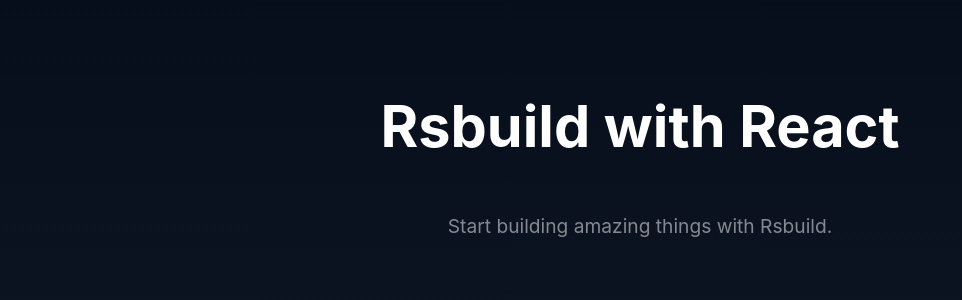
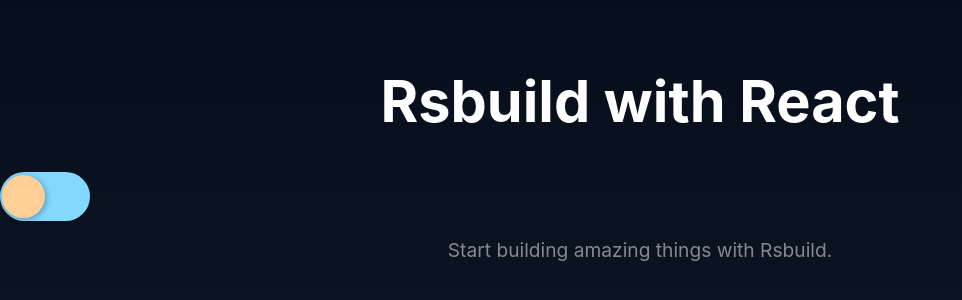
Before and after one commit to jonmah/jonmah, a React app: page / in a window 1280 px wide. Shown: the part 244-544 px from the top of the page, without its empty margins (0-962 px from the left). Built offline with nearby package versions, Linux system fonts and the light colour scheme; the HTML template or start-up script is replaced by a standard one.

Commit message:
Added Toggle component

```diff
--- a/src/App.tsx
+++ b/src/App.tsx
@@ -1,9 +1,11 @@
+import Toggle from './components/form/Toggle/Toggle';
 import './App.css';
 
 const App = () => {
   return (
     <div className="content">
       <h1>Rsbuild with React</h1>
+      <Toggle handleToggle={() => console.log('toggle')} testIdPrefix="asdf"/>
       <p>Start building amazing things with Rsbuild.</p>
     </div>
   );
--- /dev/null
+++ b/src/components/form/Toggle/Toggle.module.css
@@ -0,0 +1,50 @@
+.toggleInput {
+  display: none;
+}
+
+.toggleLabel {
+  cursor: pointer;
+  display: inline-block;
+  position: relative;
+  width: 5.6rem;
+  height: 3.1rem;
+  background-color: #83d8ff;
+  border-radius: 5rem;
+  transition: background-color 200ms
+    cubic-bezier(0.445, 0.05, 0.55, 0.95);
+}
+
+.toggleHandler {
+  background-color: #ffcf96;
+  border-radius: 5rem;
+  box-shadow: 0 2px 6px rgba(0, 0, 0, 0.3);
+  display: inline-block;
+  height: 2.7rem;
+  left: -1.3rem;
+  position: relative;
+  top: 0.2rem;
+  transform: rotate(-45deg);
+  transition: all 400ms
+    cubic-bezier(0.68, -0.55, 0.265, 1.55);
+  width: 2.7rem;
+  z-index: 1;
+}
+
+.toggleInput:checked {
+  + .toggleLabel {
+    background-color: #749dd6;
+
+    &:before {
+      color: #749ed7;
+    }
+
+    &:after {
+      color: #ffffff;
+    }
+
+    .toggleHandler {
+      background-color: #ffe5b5;
+      transform: translate3d(2.55rem, 0, 0) rotate(0);
+    }
+  }
+}
--- /dev/null
+++ b/src/components/form/Toggle/Toggle.tsx
@@ -0,0 +1,31 @@
+import styles from './Toggle.module.css';
+
+type ToggleProps = {
+  handleToggle(): void;
+  isOn: boolean;
+  testIdPrefix: string;
+};
+
+export default function Toggle({
+  handleToggle,
+  isOn,
+  testIdPrefix,
+}: ToggleProps) {
+  const id = crypto.randomUUID();
+
+  return (
+    <>
+      <input
+        checked={isOn}
+        className={styles.toggleInput}
+        id={id}
+        onChange={handleToggle}
+        data-testid={`${testIdPrefix}-toggle`}
+        type="checkbox"
+      />
+      <label htmlFor={id} className={styles.toggleLabel}>
+        <span className={styles.toggleHandler}></span>
+      </label>
+    </>
+  );
+}
```
